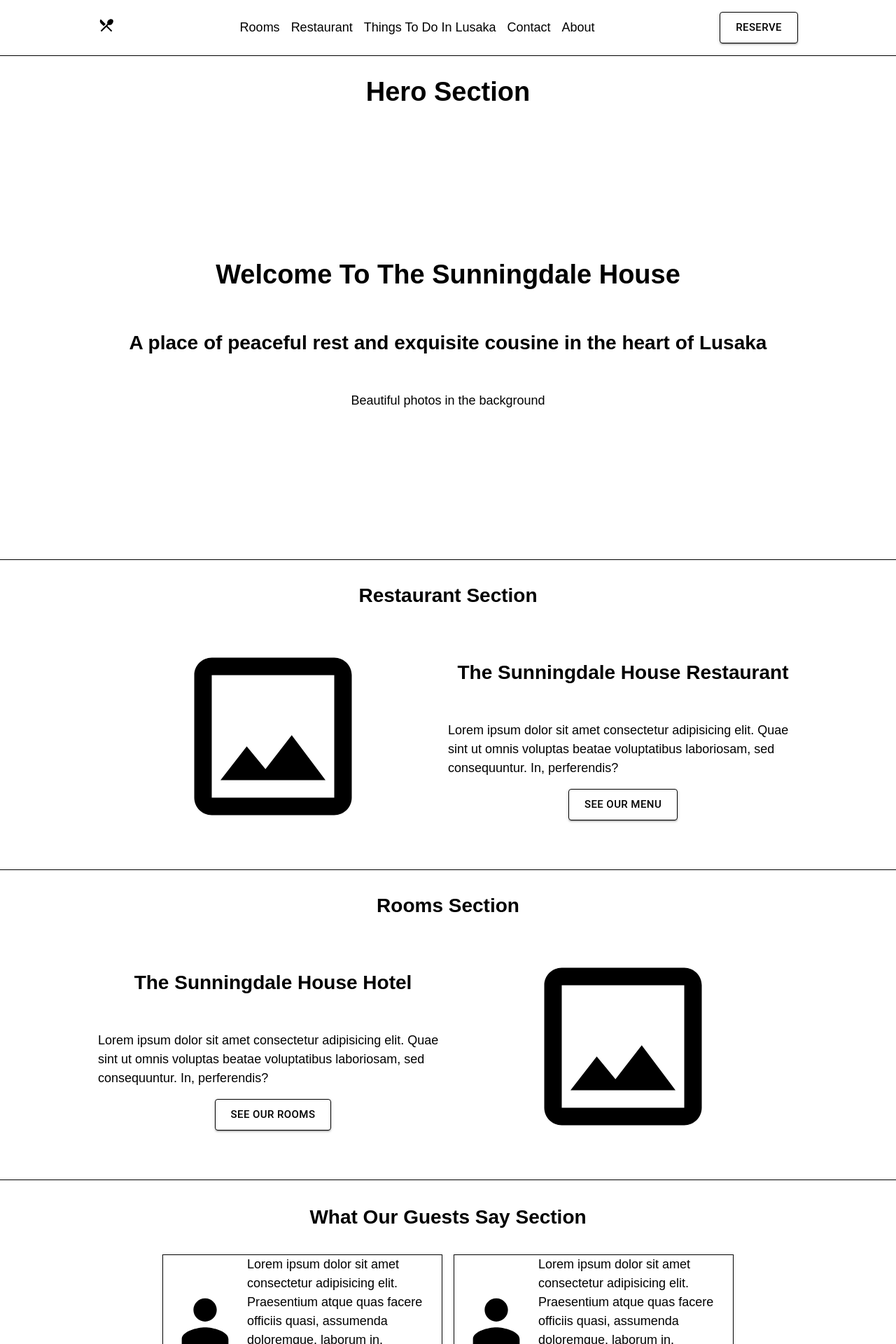
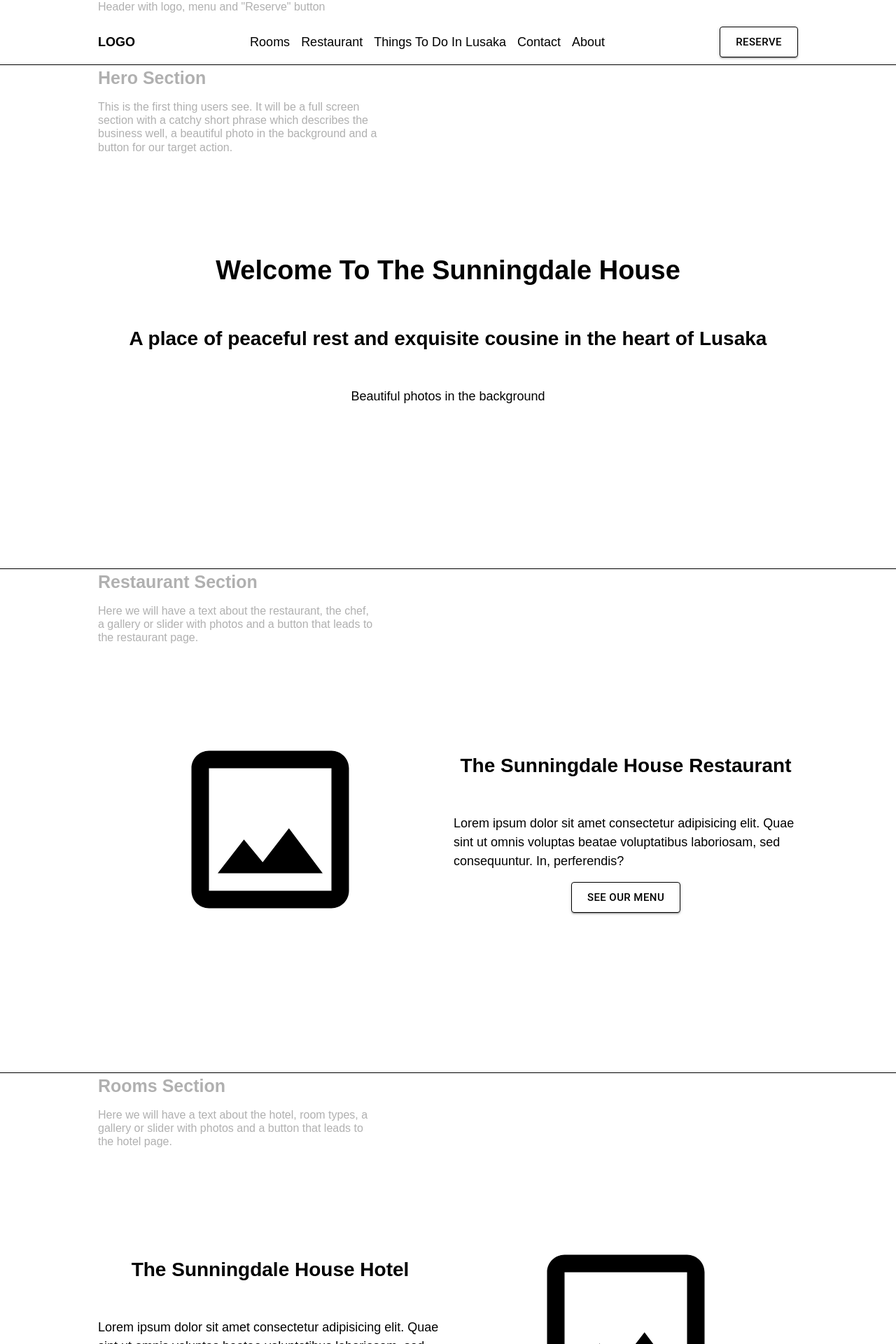
Before and after one commit to spqrod/the-sunningdale-house, a React (Create React App) app: page /#/ in a window 1280 px wide. Shown: the top 1920 px of the page at 70% size. Built offline with nearby package versions, Linux system fonts and the light colour scheme.

Commit message:
Add explanation texts for home page

```diff
--- a/src/components/Footer.js
+++ b/src/components/Footer.js
@@ -7,6 +7,7 @@ export default function Footer() {
     const year = new Date().getFullYear();
     return (
         <footer className="footer">
+            <p className="explanationTextForClient">Footer with contact icons, menu and "All rights reserved" line</p>
             <SocialLinks />
             <ul className="footerMenuContainer">
                 <li className="footerMenuItem">
--- a/src/components/Header.js
+++ b/src/components/Header.js
@@ -6,9 +6,10 @@ import Button from "@mui/material/Button";
 export default function Header() {
     return (
         <header className="header">
+            <p className="explanationTextForClient">Header with logo, menu and "Reserve" button</p>
             <div className="logoContainer">
                 <Link to="/">
-                    <LocalDiningIcon />
+                    <b>LOGO</b>
                 </Link>
             </div>
             <ul className="headerMenuContainer">
--- a/src/pages/Home.js
+++ b/src/pages/Home.js
@@ -9,15 +9,15 @@ export default function Home() {
     return (
         <main className="homePage">
             <section className="heroSection">
-                <h1>Hero Section</h1>
-                <div className="roomsInfoContainer">
-                    <h1>Welcome To The Sunningdale House</h1>
-                    <h2>A place of peaceful rest and exquisite cousine in the heart of Lusaka</h2>
-                    <p>Beautiful photos in the background</p>
-                </div>
+                <h1 className="explanationHeaderForClient">Hero Section</h1>
+                <p className="explanationTextForClient">This is the first thing users see. It will be a full screen section with a catchy short phrase which describes the business well, a beautiful photo in the background and a button for our target action.</p>
+                <h1>Welcome To The Sunningdale House</h1>
+                <h2>A place of peaceful rest and exquisite cousine in the heart of Lusaka</h2>
+                <p>Beautiful photos in the background</p>
             </section>
             <section className="restaurantSection">
-                <h2>Restaurant Section</h2>
+                <h1 className="explanationHeaderForClient">Restaurant Section</h1>
+                <p className="explanationTextForClient">Here we will have a text about the restaurant, the chef, a gallery or slider with photos and a button that leads to the restaurant page.</p>
                 <div className="restaurantPhotoContainer">
                     <PhotoOutlinedIcon sx={{fontSize: "300px"}} />
                 </div>
@@ -34,7 +34,8 @@ export default function Home() {
                 </div>
             </section>
             <section className="roomsSection">
-                <h2>Rooms Section</h2>
+                <h1 className="explanationHeaderForClient">Rooms Section</h1>
+                <p className="explanationTextForClient">Here we will have a text about the hotel, room types, a gallery or slider with photos and a button that leads to the hotel page.</p>
                 <div className="roomsInfoContainer">
                     <h2>The Sunningdale House Hotel</h2>
                     <p>Lorem ipsum dolor sit amet consectetur adipisicing elit. Quae sint ut omnis voluptas beatae voluptatibus laboriosam, sed consequuntur. In, perferendis?</p>
@@ -51,7 +52,9 @@ export default function Home() {
                 </div>
             </section>
             <section className="reviewsSection">
-                <h2>What Our Guests Say Section</h2>
+                <h1 className="explanationHeaderForClient">Reviews Section</h1>
+                <p className="explanationTextForClient">It's a social trust signal section – a very important part for conversions. It's best to have real reviews from Google here.</p>
+                <h2>What Our Guests Say</h2>
                 <div className="reviewsContainer">
                     <div className="reviewContainer">
                         <PersonIcon sx={{fontSize: "100px"}} />
@@ -84,7 +87,9 @@ export default function Home() {
                 </div>
             </section>
             <section className="blogSection">
-                <h2>Things To Do In Lusaka Section</h2>
+                <h1 className="explanationHeaderForClient">Blog Section</h1>
+                <p className="explanationTextForClient">Here we showcase our blog posts. Clicking on an item takes you to the blog post page. A "Read more" button at the bottom takes to the main blog page.</p>
+                <h2>Things To Do In Lusaka</h2>
                 <div className="blogPostsContainer">
                     <div className="blogPostContainer">
                         <PhotoOutlinedIcon sx={{fontSize: "100px"}} />
--- a/src/styles/footer.css
+++ b/src/styles/footer.css
@@ -4,6 +4,8 @@
     align-items: center;
     gap: var(--small-gap);
     border-top: 1px solid black;
+
+    position: relative;
 }
 
 .footerMenuContainer {
--- a/src/styles/global.css
+++ b/src/styles/global.css
@@ -15,6 +15,7 @@ h1, h2, p, span, a, div {
     font-family: Arial, Helvetica, sans-serif;
     color: black;
     line-height: 1.5;
+    text-decoration: none;
 }
 
 h1 {
@@ -45,6 +46,33 @@ section, header, footer {
 
 section {
     padding-bottom: var(--big-gap);
-    padding-top: var(--big-gap);
+    padding-top: calc(var(--big-gap)*2);
+    /* padding-top: var(--big-gap); */
     border-bottom: 1px solid black;
+    min-height: calc(100vh - var(--header-height));
+    position: relative;
+    display: flex;
+    flex-direction: column;
+    justify-content: center;
+    align-items: center;
+    gap: var(--small-gap);
 }
+
+.explanationHeaderForClient, .explanationTextForClient {
+    position: absolute;
+    color: rgb(176, 176, 176);
+    top: 0;
+    left: max(5vw, calc((100vw - var(--max-content-width)) / 2));
+    font-size: 25px;
+}
+
+.explanationTextForClient {
+    top: 50px;
+    width: 400px;
+    font-size: 16px;
+    line-height: 1.2;
+}
+
+header .explanationTextForClient, footer .explanationTextForClient {
+    top: 0;
+}
--- a/src/styles/header.css
+++ b/src/styles/header.css
@@ -8,6 +8,7 @@
     top: 0;
     background-color: white;
     z-index: 1;
+    padding-top: 60px !important;
 }
 
 .header .headerMenuContainer {
@@ -19,7 +20,3 @@
 .header .headerMenuItem {
     list-style: none;
 }
-
-.header .headerMenuLink {
-    text-decoration: none;
-}
--- a/src/styles/home.css
+++ b/src/styles/home.css
@@ -1,22 +1,18 @@
 .homePage .heroSection {
     height: calc(100vh - var(--header-height));
-    display: grid;
-    grid-template-rows: 70px 1fr;
+    display: flex;
+    flex-direction: column;
     justify-content: center;
     align-items: center;
 }
 
 .homePage .restaurantSection {
     display: grid;
-    grid-template-rows: 70px 1fr;
+    grid-template-rows: 1fr;
     grid-template-columns: 1fr 1fr;
     justify-content: center;
     justify-items: center;
     align-items: center;
-}
-
-.homePage .restaurantSection h2 {
-    grid-column: 1 / 3;
 }
 
 .homePage .restaurantInfoContainer {
@@ -28,15 +24,11 @@
 
 .homePage .roomsSection {
     display: grid;
-    grid-template-rows: 70px 1fr;
+    grid-template-rows: 1fr;
     grid-template-columns: 1fr 1fr;
     justify-content: center;
     justify-items: center;
     align-items: center;
-}
-
-.homePage .roomsSection h2 {
-    grid-column: 1 / 3;
 }
 
 .homePage .roomsInfoContainer {
@@ -44,6 +36,10 @@
     flex-direction: column;
     align-items: center;
     gap: var(--small-gap);
+}
+
+.homePage .reviewsSection {
+    height: calc(max-content + 300px);
 }
 
 .homePage .reviewsContainer {
@@ -63,10 +59,10 @@
 }
 
 .homePage .blogSection {
-    display: flex;
+    /* display: flex;
     justify-content: center;
     flex-wrap: wrap;
-    gap: var(--small-gap);
+    gap: var(--small-gap); */
 }
 
 .homePage .blogPostsContainer {
```
Also changed, not shown: 11 other files (tests, documents, lock files or other folders).
